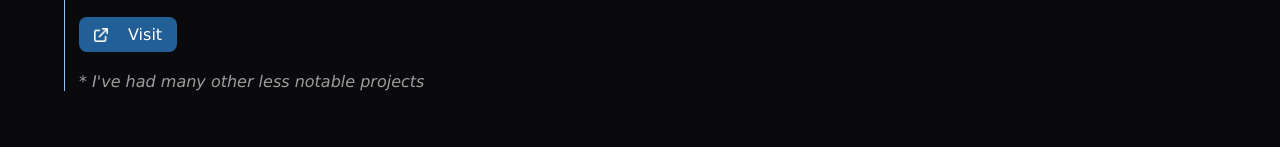
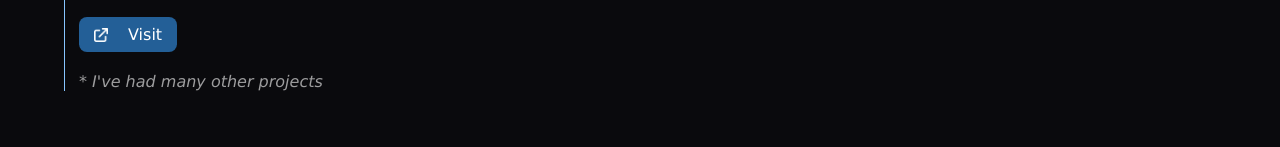
Before and after one commit to kvandeh/kcvdh, a plain HTML site: page index.html in a window 1280 px wide. Shown: the part 972-1119 px from the top of the page. Drawn offline with Linux system fonts and the light colour scheme.

Commit message:
remove "less notable"

```diff
--- a/index.html
+++ b/index.html
@@ -77,7 +77,7 @@ All rights reserved.
         </div>
 
         <div class="listitem">
-            <i>* I've had many other less notable projects</i>
+            <i>* I've had many other projects</i>
         </div>
     </section>
 
```
